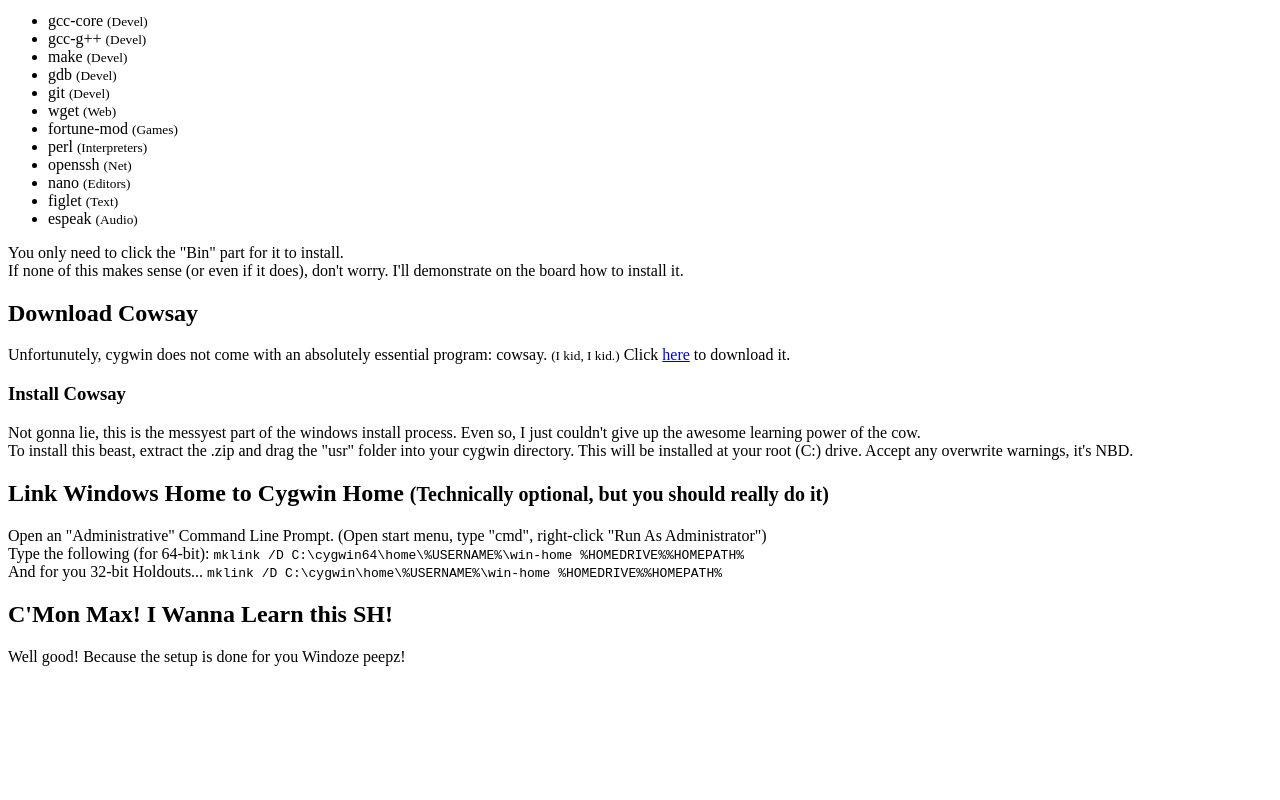
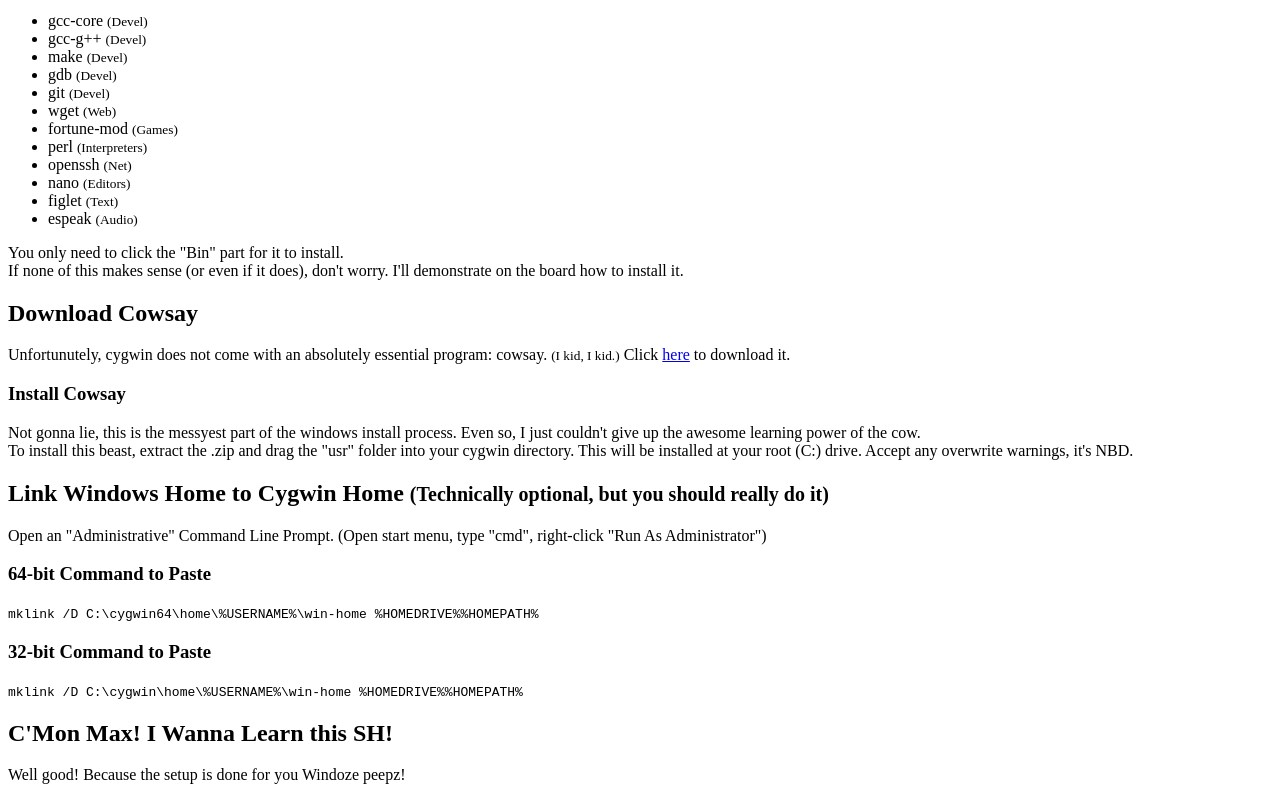
Before and after one commit to mfresonke/mfresonke.github.io, a plain HTML site: page ace-cmd/install-windows.html in a window 1280 px wide. Shown: the part 322-1122 px from the top of the page. Before the commit the page ends 1004 px from the top, so only its background shows below. Drawn offline with Linux system fonts and the light colour scheme.

Commit message:
windows command link cleanup

```diff
--- a/ace-cmd/install-windows.html
+++ b/ace-cmd/install-windows.html
@@ -53,13 +53,12 @@
   <h2>Link Windows Home to Cygwin Home <small>(Technically optional, but you should really do it)</small></h2>
   <p>
     Open an "Administrative" Command Line Prompt. (Open start menu, type "cmd", right-click "Run As Administrator")
-    <br />
-    Type the following (for 64-bit):
+  </p>
+  <h3>64-bit Command to Paste</h3>
     <code>mklink /D C:\cygwin64\home\%USERNAME%\win-home %HOMEDRIVE%%HOMEPATH%</code>
-    <br />
-    And for you 32-bit Holdouts...
+  <h3>32-bit Command to Paste</h3>
     <code>mklink /D C:\cygwin\home\%USERNAME%\win-home %HOMEDRIVE%%HOMEPATH%</code>
-  </p>
+
   <h2>C'Mon Max! I Wanna Learn this SH!</h2>
   <p>
     Well good! Because the setup is done for you Windoze peepz!
```
